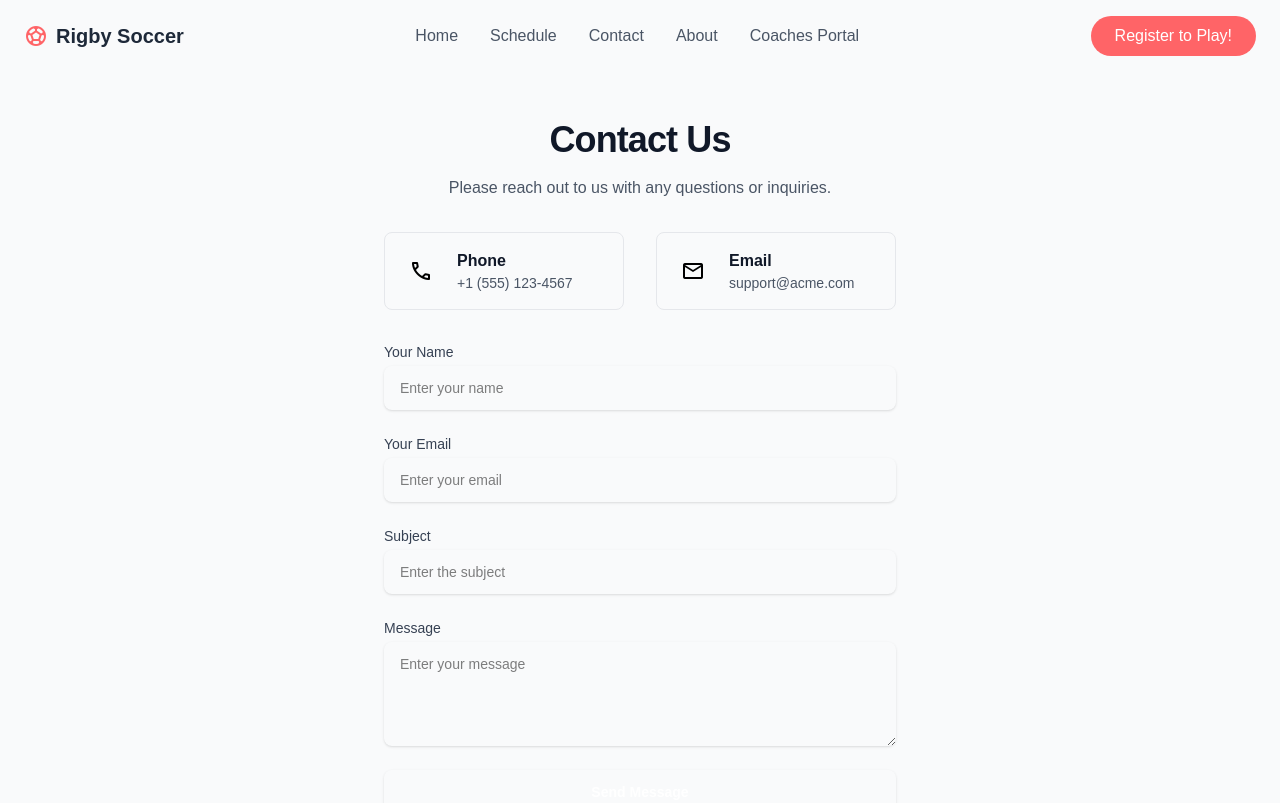
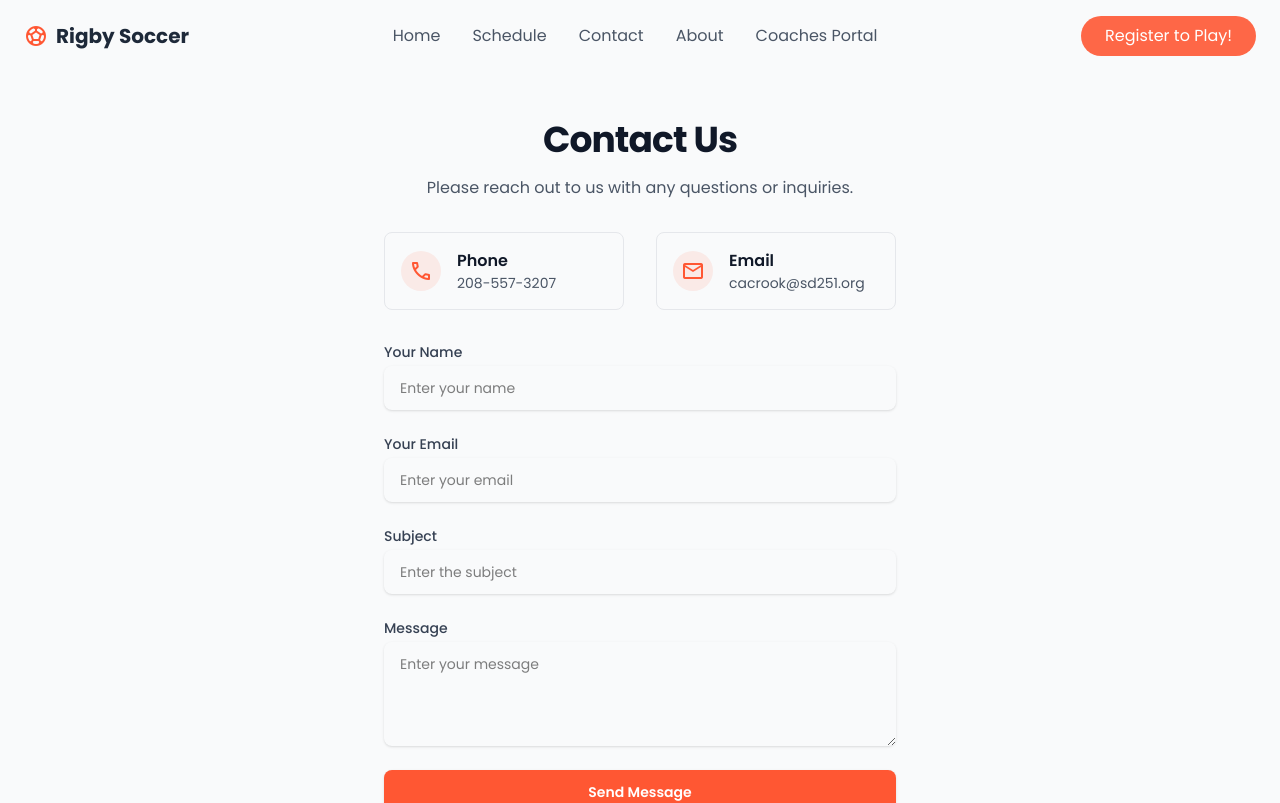
Before and after one commit to cameroncrook/rfsc, a Next.js app: page /contact in a window 1280 px wide. Shown: the top 803 px of the page. Built offline with nearby package versions, Linux system fonts and the light colour scheme.

Commit message:
Styles and Schedule Page

```diff
--- a/src/app/about/page.tsx
+++ b/src/app/about/page.tsx
@@ -5,7 +5,7 @@ import MainNav from "../../components/mainNav"
 
 export default function About() {
     return (
-        <div className="font-sans">
+        <div>
             <header>
                 <MainNav />
             </header>
--- a/src/app/contact/page.tsx
+++ b/src/app/contact/page.tsx
@@ -12,59 +12,59 @@ export default function Contact() {
             <main className="flex flex-1 items-center justify-center py-12 px-4">
                 <div className="w-full max-w-lg space-y-8">
                     <div className="text-center">
-                        <h1 className="text-3xl font-bold tracking-tight text-gray-900 dark:text-white sm:text-4xl">Contact Us</h1>
-                        <p className="mt-4 text-gray-600 dark:text-gray-400">Please reach out to us with any questions or inquiries.</p>
+                        <h1 className="text-3xl font-bold tracking-tight text-gray-900 sm:text-4xl">Contact Us</h1>
+                        <p className="mt-4 text-gray-600">Please reach out to us with any questions or inquiries.</p>
                     </div>
 
                     <div className="grid grid-cols-1 gap-x-8 gap-y-6 md:grid-cols-2">
-                        <div className="flex items-center gap-4 rounded-lg border border-gray-200 dark:border-gray-700 p-4">
+                        <div className="flex items-center gap-4 rounded-lg border border-gray-200 p-4">
                             <div className="flex size-10 shrink-0 items-center justify-center rounded-full bg-primary/10 text-primary">
                                 <span className="material-symbols-outlined"> phone </span>
                             </div>
                             <div>
-                                <h3 className="font-semibold text-gray-900 dark:text-white">Phone</h3>
-                                <p className="text-sm text-gray-600 dark:text-gray-400">+1 (555) 123-4567</p>
+                                <h3 className="font-semibold text-gray-900 ">Phone</h3>
+                                <p className="text-sm text-gray-600 ">208-557-3207</p>
                             </div>
                         </div>
 
-                        <div className="flex items-center gap-4 rounded-lg border border-gray-200 dark:border-gray-700 p-4">
+                        <div className="flex items-center gap-4 rounded-lg border border-gray-200 p-4">
                             <div className="flex size-10 shrink-0 items-center justify-center rounded-full bg-primary/10 text-primary">
                                 <span className="material-symbols-outlined"> email </span>
                             </div>
                             <div>
-                                <h3 className="font-semibold text-gray-900 dark:text-white">Email</h3>
-                                <p className="text-sm text-gray-600 dark:text-gray-400">support@acme.com</p>
+                                <h3 className="font-semibold text-gray-900">Email</h3>
+                                <p className="text-sm text-gray-600">cacrook@sd251.org</p>
                             </div>
                         </div>
                     </div>
 
                     <form className="space-y-6">
                         <div>
-                            <label className="block text-sm font-medium text-gray-700 dark:text-gray-300" htmlFor={"name"}>Your Name</label>
+                            <label className="block text-sm font-medium text-gray-700" htmlFor={"name"}>Your Name</label>
                             <div className="mt-1">
-                            <input className="block w-full rounded-lg border-gray-300 dark:border-gray-600 bg-background-light dark:bg-background-dark shadow-sm focus:border-primary focus:ring-primary sm:text-sm py-3 px-4" id="name" name="name" placeholder="Enter your name" type="text"/>
+                            <input className="block w-full rounded-lg border-gray-300 bg-background-light shadow-sm focus:border-primary focus:ring-primary sm:text-sm py-3 px-4" id="name" name="name" placeholder="Enter your name" type="text"/>
                         </div>
                         </div>
                         <div>
-                            <label className="block text-sm font-medium text-gray-700 dark:text-gray-300" htmlFor={"email"}>Your Email</label>
+                            <label className="block text-sm font-medium text-gray-700" htmlFor={"email"}>Your Email</label>
                             <div className="mt-1">
-                                <input className="block w-full rounded-lg border-gray-300 dark:border-gray-600 bg-background-light dark:bg-background-dark shadow-sm focus:border-primary focus:ring-primary sm:text-sm py-3 px-4" id="email" name="email" placeholder="Enter your email" type="email"/>
+                                <input className="block w-full rounded-lg border-gray-300 bg-background-light shadow-sm focus:border-primary focus:ring-primary sm:text-sm py-3 px-4" id="email" name="email" placeholder="Enter your email" type="email"/>
                             </div>
                         </div>
                         <div>
-                            <label className="block text-sm font-medium text-gray-700 dark:text-gray-300" htmlFor={"subject"}>Subject</label>
+                            <label className="block text-sm font-medium text-gray-700" htmlFor={"subject"}>Subject</label>
                             <div className="mt-1">
-                                <input className="block w-full rounded-lg border-gray-300 dark:border-gray-600 bg-background-light dark:bg-background-dark shadow-sm focus:border-primary focus:ring-primary sm:text-sm py-3 px-4" id="subject" name="subject" placeholder="Enter the subject" type="text"/>
+                                <input className="block w-full rounded-lg border-gray-300 bg-background-light shadow-sm focus:border-primary focus:ring-primary sm:text-sm py-3 px-4" id="subject" name="subject" placeholder="Enter the subject" type="text"/>
                             </div>
                         </div>
                         <div>
-                            <label className="block text-sm font-medium text-gray-700 dark:text-gray-300" htmlFor={"message"}>Message</label>
+                            <label className="block text-sm font-medium text-gray-700" htmlFor={"message"}>Message</label>
                             <div className="mt-1">
-                                <textarea className="block w-full rounded-lg border-gray-300 dark:border-gray-600 bg-background-light dark:bg-background-dark shadow-sm focus:border-primary focus:ring-primary sm:text-sm py-3 px-4" id="message" name="message" placeholder="Enter your message" rows={4}></textarea>
+                                <textarea className="block w-full rounded-lg border-gray-300 bg-background-light shadow-sm focus:border-primary focus:ring-primary sm:text-sm py-3 px-4" id="message" name="message" placeholder="Enter your message" rows={4}></textarea>
                             </div>
                         </div>
                         <div>
-                            <button className="flex w-full justify-center rounded-lg bg-primary py-3 px-4 text-sm font-semibold text-white shadow-sm hover:bg-primary/90 focus:outline-none focus:ring-2 focus:ring-primary focus:ring-offset-2 dark:focus:ring-offset-background-dark" type="submit">Send Message</button>
+                            <button className="flex w-full justify-center rounded-lg bg-primary py-3 px-4 text-sm font-semibold text-white shadow-sm hover:bg-primary/90 focus:outline-none focus:ring-2 focus:ring-primary focus:ring-offset-2 cursor-pointer" type="submit">Send Message</button>
                         </div>
                     </form>
                 </div>
--- a/src/app/globals.css
+++ b/src/app/globals.css
@@ -8,6 +8,7 @@
 @theme inline {
   --color-background: var(--background);
   --color-foreground: var(--foreground);
+  --color-primary: #FF5733;
   --font-sans: var(--font-geist-sans);
   --font-mono: var(--font-geist-mono);
 }
@@ -22,5 +23,5 @@
 body {
   /* background: var(--background);
   color: var(--foreground); */
-  font-family: Arial, Helvetica, sans-serif;
+  font-family: 'Poppins', sans-serif;
 }
--- a/src/app/layout.tsx
+++ b/src/app/layout.tsx
@@ -30,9 +30,10 @@ export default function RootLayout({
       <head>
         <link href="https://fonts.googleapis.com/icon?family=Material+Icons" rel="stylesheet" />
         <link href="https://fonts.googleapis.com/css2?family=Material+Symbols+Outlined" rel="stylesheet" />
+        <link href="https://fonts.googleapis.com/css2?family=Poppins:wght@400;500;600;700&amp;display=swap" rel="stylesheet"/>
       </head>
       <body
-        className={`${geistSans.variable} ${geistMono.variable} bg-gray-50 antialiased`}
+        className={`bg-gray-50 antialiased`}
       >
         {children}
         <footer className="bg-gray-800 text-white mt-20">
@@ -45,7 +46,7 @@ export default function RootLayout({
 
               <div>
                 <p>208-557-3207</p>
-                <a href="mailto:cacrook@sd251.org" className="text-blue-400 hover:underline">Email Us!</a>
+                <a href="mailto:cacrook@sd251.org" className="text-primary hover:underline">Email Us!</a>
               </div>
             </div>
             <hr className="border-gray-700 my-8" />
--- a/src/app/register/page.tsx
+++ b/src/app/register/page.tsx
@@ -6,7 +6,7 @@ import styles from "./page.module.css";
 
 export default function Register() {
     return (
-        <div className="font-sans">
+        <div>
             <header className="bg-gray-50">
                 <MainNav />
             </header>
--- a/src/components/mainNav.tsx
+++ b/src/components/mainNav.tsx
@@ -1,23 +1,27 @@
 import React from 'react';
 
-const MainNav: React.FC = () => (
+type MainNaveProps = {
+    lightMode?: boolean;
+};
+
+const MainNav: React.FC<MainNaveProps> = ({ lightMode }) => (
     <div className="container mx-auto px-6 py-4 flex justify-between items-center">
         <div className="flex items-center">
-            <span className="material-icons text-red-400 text-3xl">sports_soccer</span>
-            <span className="ml-2 text-xl font-bold text-gray-800">Rigby Soccer</span>
+            <span className="material-icons text-primary text-3xl">sports_soccer</span>
+            <span className={`ml-2 text-xl font-bold ${lightMode ? 'text-gray-200' : 'text-gray-800'}`}>Rigby Soccer</span>
         </div>
 
-        <nav className="hidden md:flex items-center space-x-8 text-gray-600">
-            <a className="hover:text-red-400 transition-colors" href="/">Home</a>
-            <a className="hover:text-red-400 transition-colors" href="/schedule">Schedule</a>
-            <a className="hover:text-red-400 transition-colors" href="/contact">Contact</a>
-            <a className="hover:text-red-400 transition-colors" href="/about">About</a>
-            <a className="hover:text-red-400 transition-colorrs" href="/coaches">Coaches Portal</a>
+        <nav className={`hidden md:flex items-center space-x-8 ${lightMode ? 'text-gray-200' : 'text-gray-600'}`}>
+            <a className="hover:text-primary transition-colors" href="/">Home</a>
+            <a className="hover:text-primary transition-colors" href="/schedule">Schedule</a>
+            <a className="hover:text-primary transition-colors" href="/contact">Contact</a>
+            <a className="hover:text-primary transition-colors" href="/about">About</a>
+            <a className="hover:text-primary transition-colorrs" href="/coaches">Coaches Portal</a>
         </nav>
 
-        <a className="bg-red-400 text-white px-6 py-2 rounded-full hover:bg-red-500 transition-colors hidden md:block" href="/register">Register to Play!</a>
+        <a className="bg-primary/90 text-white px-6 py-2 rounded-full hover:bg-primary transition-colors hidden md:block" href="/register">Register to Play!</a>
         <button className="md:hidden">
-            <span className="material-icons text-gray-800">menu</span>
+            <span className={`material-icons ${lightMode ? 'text-gray-200' : 'text-gray-800'}`}>menu</span>
         </button>
     </div>
 );
```
Also changed, not shown: src/app/page.tsx (+11 -11 lines), src/app/schedule/page.tsx (+16 -1 lines).
